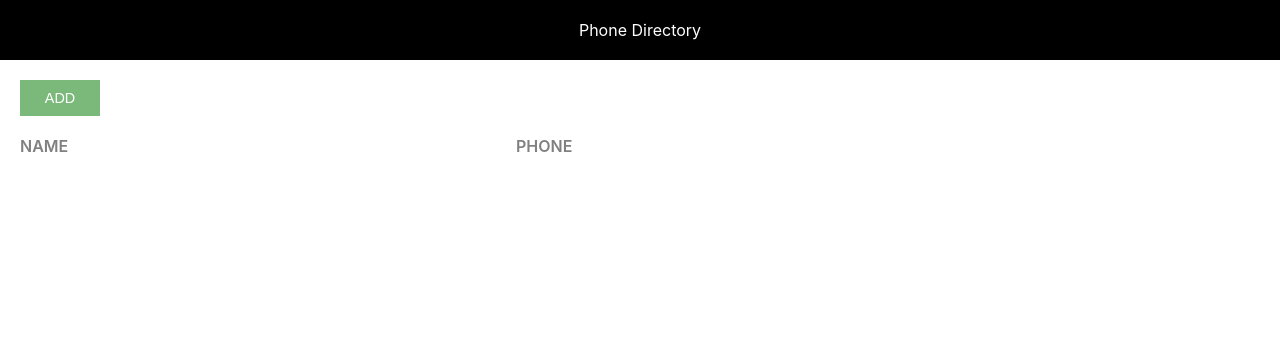
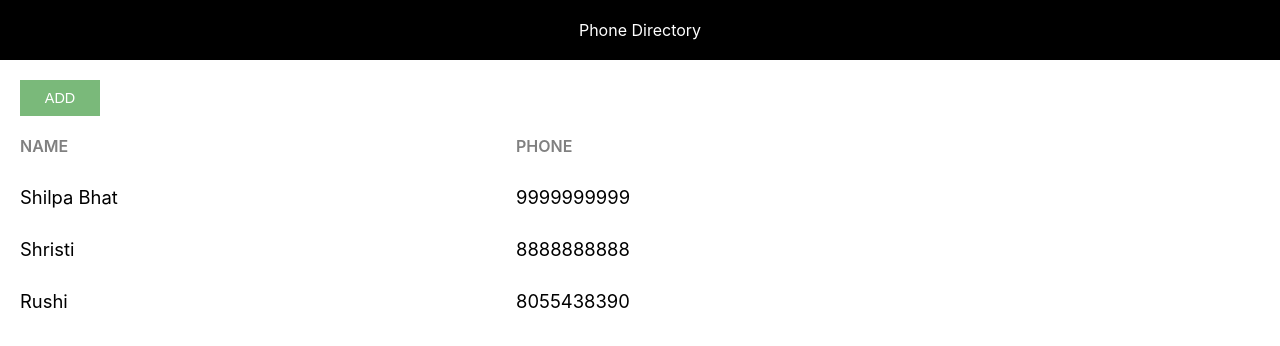
Before and after one commit to rushicash/phone-directory, a React (Create React App) app: page / in a window 1280 px wide. Shown: the top 346 px of the page. Built offline with nearby package versions, Linux system fonts and the light colour scheme.

Commit message:
Rendered Subscribers Dynamically

```diff
--- a/src/App.js
+++ b/src/App.js
@@ -1,6 +1,23 @@
 import Header from "./Header";
 import './App.css';
 function App() {
+  let subscribers = [
+    {
+      id: 1,
+      name: "Shilpa Bhat",
+      phone: "9999999999"
+    },
+    {
+      id: 2,
+      name: "Shristi",
+      phone: "8888888888"
+    },
+    {
+      id: 3,
+      name:"Rushi",
+      phone: "8055438390"
+    }
+  ]
   return (
     <div>
       <Header/>
@@ -10,6 +27,16 @@ function App() {
             <span className="grid-item name-heading">Name</span>
             <span className="grid-item phone-heading">Phone</span>
         </div>
+
+        {
+          subscribers.map(sub => {
+            return <div key={sub.id} className="grid-container">
+              <span className="grid-item">{sub.name}</span>
+              <span className="grid-item">{sub.phone}</span>
+            </div>
+          })
+        }
+
       </div>
     </div>
   );
```
